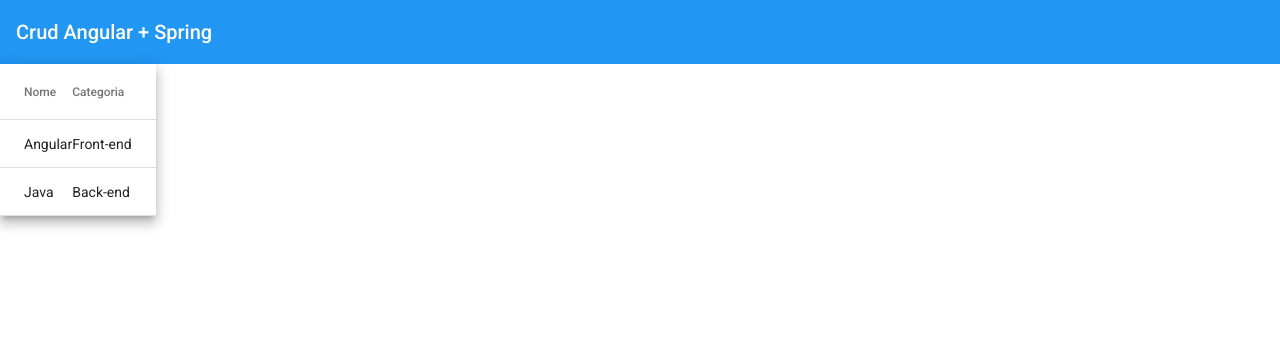
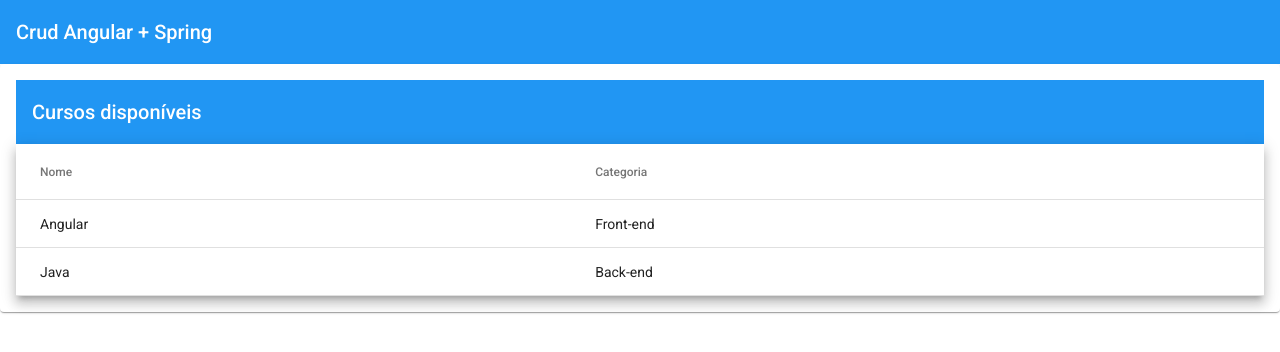
Before and after one commit to LucasOJacintho/CRUD-Angular-Spring, an Angular app in the folder crud-angular/: page /courses in a window 1280 px wide. Shown: the top 352 px of the page. Built offline with nearby package versions, Linux system fonts and the light colour scheme.

Commit message:
Created a new module to organize the Material Imports

```diff
--- a/crud-angular/src/app/courses/courses/courses.component.html
+++ b/crud-angular/src/app/courses/courses/courses.component.html
@@ -1,3 +1,9 @@
+<mat-card>
+
+    <mat-toolbar color="primary">
+        Cursos disponíveis
+    </mat-toolbar>
+
     <table mat-table [dataSource]="courses" class="mat-elevation-z8">
         <ng-container matColumnDef="_id">
             <th mat-header-cell *matHeaderCellDef> No. </th>
@@ -15,3 +21,4 @@
         <tr mat-header-row *matHeaderRowDef="displayedColumns"></tr>
         <tr mat-row *matRowDef="let row; columns: displayedColumns;"></tr>
     </table>
+</mat-card>
--- a/crud-angular/src/app/courses/courses/courses.component.scss
+++ b/crud-angular/src/app/courses/courses/courses.component.scss
@@ -0,0 +1,3 @@
+table {
+    width: 100%;
+}
```
Also changed, not shown: crud-angular/src/app/courses/courses.module.ts (+5 -3 lines), crud-angular/src/app/shared/app-material/app-material.module.ts (added, +14 -0 lines). Lines whose indentation alone changed are shown as unchanged.
